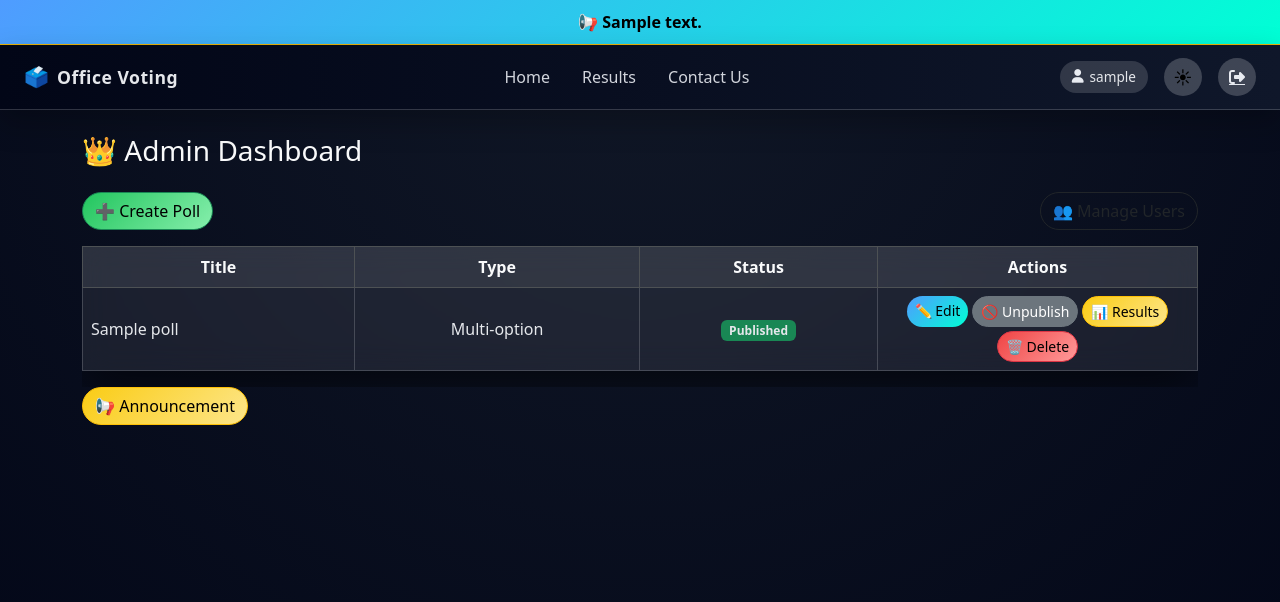
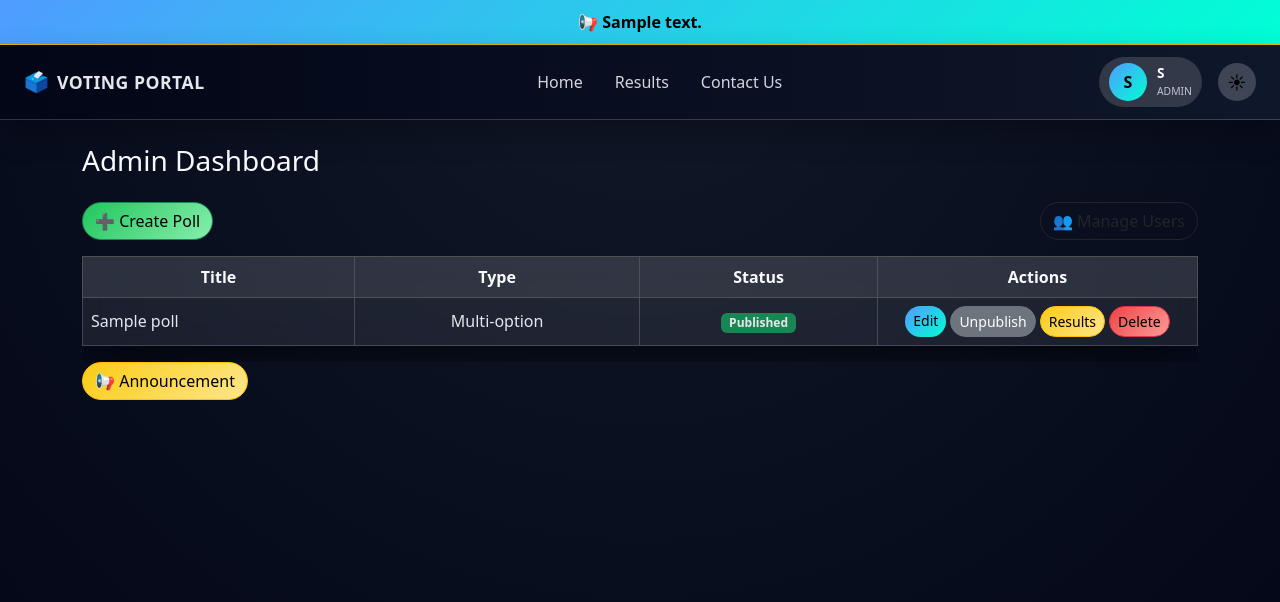
Before and after one commit to tahlil29/Voting-Site, a Flask app: page /admin in a window 1280 px wide. Shown: the top 602 px of the page. Run offline with Flask 3, Linux system fonts and the light colour scheme; the visitor is signed in with stand-in values (Sample User, id 1); tables that the repository leaves empty hold one stand-in row (values such as "Sample post"); some libraries are stand-ins or nearby versions.

Commit message:
Finalize UI updates for admin and login

```diff
--- a/templates/admin_dashboard.html
+++ b/templates/admin_dashboard.html
@@ -1,7 +1,7 @@
 {% extends "base.html" %}
 {% block content %}
 
-<h3 class="mb-4">👑 Admin Dashboard</h3>
+<h3 class="mb-4">Admin Dashboard</h3>
 
 <div class="d-flex justify-content-between align-items-center mb-3">
     <a href="{{ url_for('create_poll') }}" class="btn btn-success">
@@ -46,33 +46,33 @@
                     <!-- Edit -->
                     <a href="{{ url_for('edit_poll', poll_id=p.id) }}"
                        class="btn btn-sm btn-primary">
-                        ✏ Edit
+                        Edit
                     </a>
 
                     <!-- Publish / Unpublish -->
                     {% if p.is_published %}
                         <a href="{{ url_for('unpublish_poll', poll_id=p.id) }}"
                            class="btn btn-sm btn-secondary">
-                            🚫 Unpublish
+                            Unpublish
                         </a>
                     {% else %}
                         <a href="{{ url_for('publish_poll', poll_id=p.id) }}"
                            class="btn btn-sm btn-success">
-                            🚀 Publish
+                            Publish
                         </a>
                     {% endif %}
 
                     <!-- Publish Results -->
                     <a href="{{ url_for('publish_results', poll_id=p.id) }}"
                        class="btn btn-sm btn-warning">
-                        📊 Results
+                        Results
                     </a>
 
                     <!-- Delete -->
                     <a href="{{ url_for('delete_poll', poll_id=p.id) }}"
                        class="btn btn-sm btn-danger"
                        onclick="return confirm('Are you sure you want to delete this poll?');">
-                        🗑 Delete
+                        Delete
                     </a>
 
                 </div>
--- a/templates/base.html
+++ b/templates/base.html
@@ -2,7 +2,7 @@
 <html lang="en">
 <head>
 <meta charset="UTF-8">
-<title>Office Voting System</title>
+<title>VOTING PORTAL</title>
 <meta name="viewport" content="width=device-width, initial-scale=1">
 
 <!-- Bootstrap -->
@@ -405,6 +405,73 @@
   color: #e8ebf1 !important;
 }
 
+/* ===== USER DROPDOWN ===== */
+.user-dropdown .user-btn {
+  display: flex;
+  align-items: center;
+  gap: 10px;
+  background: rgba(255,255,255,.15);
+  border: none;
+  padding: 6px 10px;
+  border-radius: 999px;
+  color: #fff;
+  cursor: pointer;
+}
+
+.user-dropdown .user-btn::after {
+  display: none;
+}
+
+/* Avatar */
+.avatar-circle {
+  width: 38px;
+  height: 38px;
+  border-radius: 50%;
+  background: linear-gradient(135deg,#4f9cff,#00ffd5);
+  color: #000;
+  display: flex;
+  align-items: center;
+  justify-content: center;
+  font-weight: bold;
+  font-size: 16px;
+}
+
+/* Name + Role */
+.user-text {
+  line-height: 1.1;
+  text-align: left;
+}
+
+.user-name {
+  font-size: .85rem;
+  font-weight: 600;
+}
+
+.user-role {
+  font-size: .65rem;
+  opacity: .8;
+}
+
+/* Dropdown menu */
+.dropdown-menu {
+  border-radius: 14px;
+  overflow: hidden;
+}
+
+body.dark .dropdown-menu {
+  background: rgba(255,255,255,0.08);
+  backdrop-filter: blur(14px);
+  border: 1px solid rgba(255,255,255,0.18);
+}
+
+body.dark .dropdown-item {
+  color: #e8ebf1;
+}
+
+body.dark .dropdown-item:hover {
+  background: rgba(255,255,255,0.12);
+}
+
 </style>
 </head>
 
@@ -421,7 +488,7 @@
 
     <!-- LEFT: BRAND -->
     <a class="navbar-brand fw-bold d-flex align-items-center gap-2" href="{{ url_for('user_dashboard') if session.get('role')=='user' else url_for('admin_dashboard') }}">
-      🗳 <span>Office Voting</span>
+      🗳 <span>VOTING PORTAL</span>
     </a>
 
     <!-- MOBILE TOGGLE -->
@@ -436,6 +503,7 @@
       <ul class="navbar-nav mx-auto gap-3">
         <li class="nav-item">
           <a class="nav-link" href="{{ url_for('user_dashboard') if session.get('role')=='user' else url_for('admin_dashboard') }}">Home</a>
+
         </li>
         <li class="nav-item">
           <a class="nav-link" href="{{ url_for('results') }}">Results</a>
@@ -449,20 +517,56 @@
       <div class="d-flex align-items-center gap-3">
 
         <!-- USER NAME -->
-        <div class="user-pill">
-          <i class="fa-solid fa-user"></i>
-          <span>{{ session.get("username") }}</span>
-        </div>
+       <div class="dropdown user-dropdown">
+  <button class="user-btn dropdown-toggle" data-bs-toggle="dropdown">
+    <div class="avatar-circle">
+      {{ session.get("username")[0]|upper }}
+    </div>
+    <div class="user-text d-none d-md-block">
+      <div class="user-name">
+        {% if session.get("username") == "admin@gmail.com" %}
+          Admin
+        {% else %}
+          {% if session.get("username") %}
+  {{ session.get("username")[0]|upper }}
+{% else %}
+  U
+{% endif %}
+
+        {% endif %}
+      </div>
+      <small class="user-role">
+        {{ session.get("role")|upper }}
+      </small>
+    </div>
+  </button>
+
+  <!-- DROPDOWN -->
+  <ul class="dropdown-menu dropdown-menu-end">
+    <li>
+      <a class="dropdown-item" href="{{ url_for('profile') }}">
+        <i class="fa-solid fa-user-gear me-2"></i> Edit Profile
+      </a>
+    </li>
+    <li><hr class="dropdown-divider"></li>
+    <li>
+      <a class="dropdown-item text-danger" href="{{ url_for('logout') }}">
+        <i class="fa-solid fa-right-from-bracket me-2"></i> Logout
+      </a>
+    </li>
+  </ul>
+</div>
+
 
         <!-- DARK MODE TOGGLE (ICON ONLY) -->
         <button id="themeToggle" class="theme-switch" title="Toggle theme">
           🌙
         </button>
 
-        <!-- LOGOUT -->
+        <!-- LOGOUT
         <a href="{{ url_for('logout') }}" class="logout-btn">
           <i class="fa-solid fa-right-from-bracket"></i>
-        </a>
+        </a> -->
 
       </div>
     </div>
@@ -472,7 +576,7 @@
 
 <div id="navChatBox" class="nav-chat">
     <div class="nav-chat-header">
-        💬 Office Chat
+        💬 CHAT
         <span onclick="toggleNavChat()" style="cursor:pointer">✖</span>
     </div>
     <div id="chatMessages" class="nav-chat-messages"></div>
--- a/templates/login.html
+++ b/templates/login.html
@@ -5,7 +5,7 @@
     <div class="card p-4 shadow-lg login-card">
 
         <div class="text-center mb-4">
-            <h2 class="fw-bold gradient-text">🗳 Voting System</h2>
+        <h2 class="fw-bold gradient-text">VOTING PORTAL</h2>
             <p class="text-muted">Login to continue</p>
         </div>
 
@@ -22,7 +22,7 @@
             </div>
 
             <button type="submit" class="btn btn-primary w-100">
-                🔐 Login
+                  Login
             </button>
         </form>
 
--- a/templates/manage_users.html
+++ b/templates/manage_users.html
@@ -2,7 +2,7 @@
 {% block content %}
 
 <div class="d-flex justify-content-between align-items-center mb-3">
-    <h4 class="mb-0">👥 Manage Users</h4>
+    <h4 class="mb-0">Manage Users</h4>
     <span class="badge bg-info">Total Users: {{ users|length }}</span>
 </div>
 
--- a/templates/results.html
+++ b/templates/results.html
@@ -1,7 +1,7 @@
 {% extends "base.html" %}
 {% block content %}
 
-<h4>📊 Results</h4>
+<h4>Results</h4>
 
 {% for item in data %}
 <div class="card p-4 mb-4">
```
